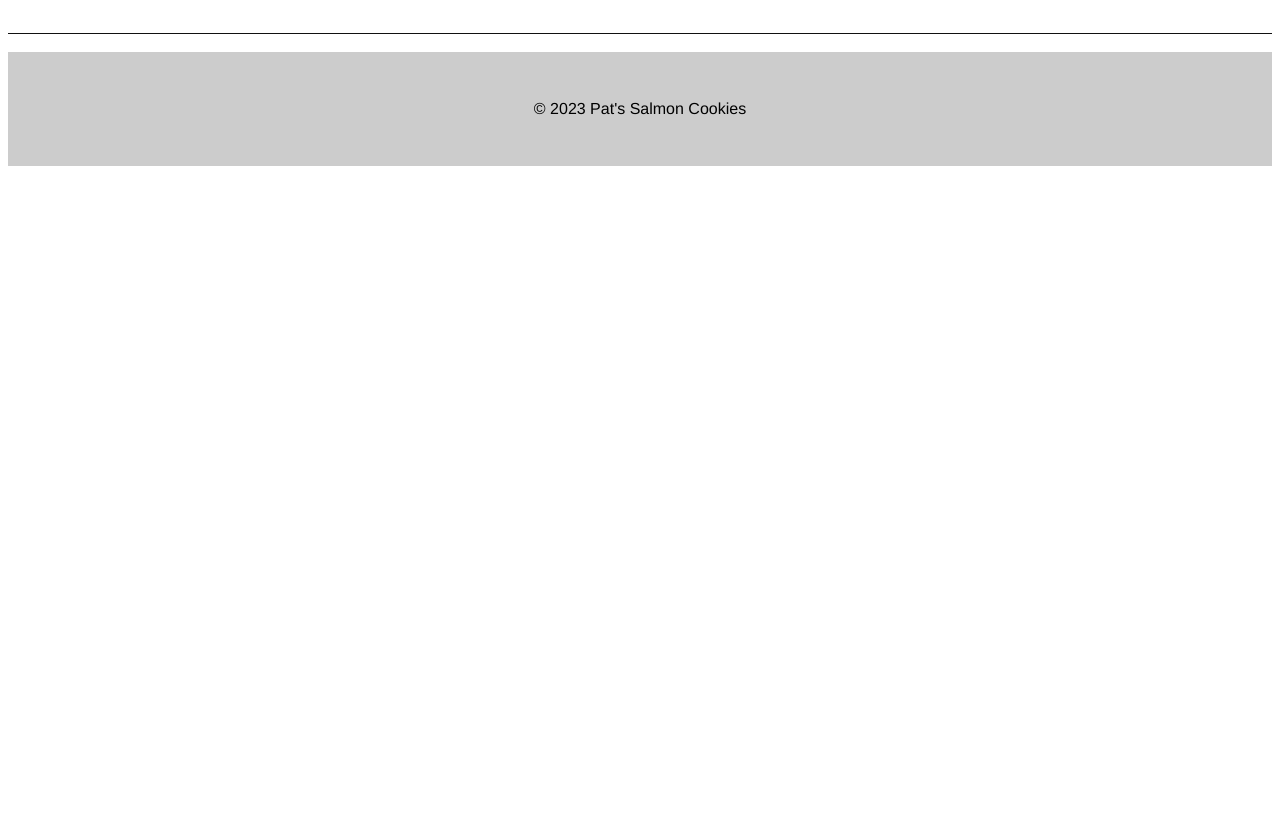
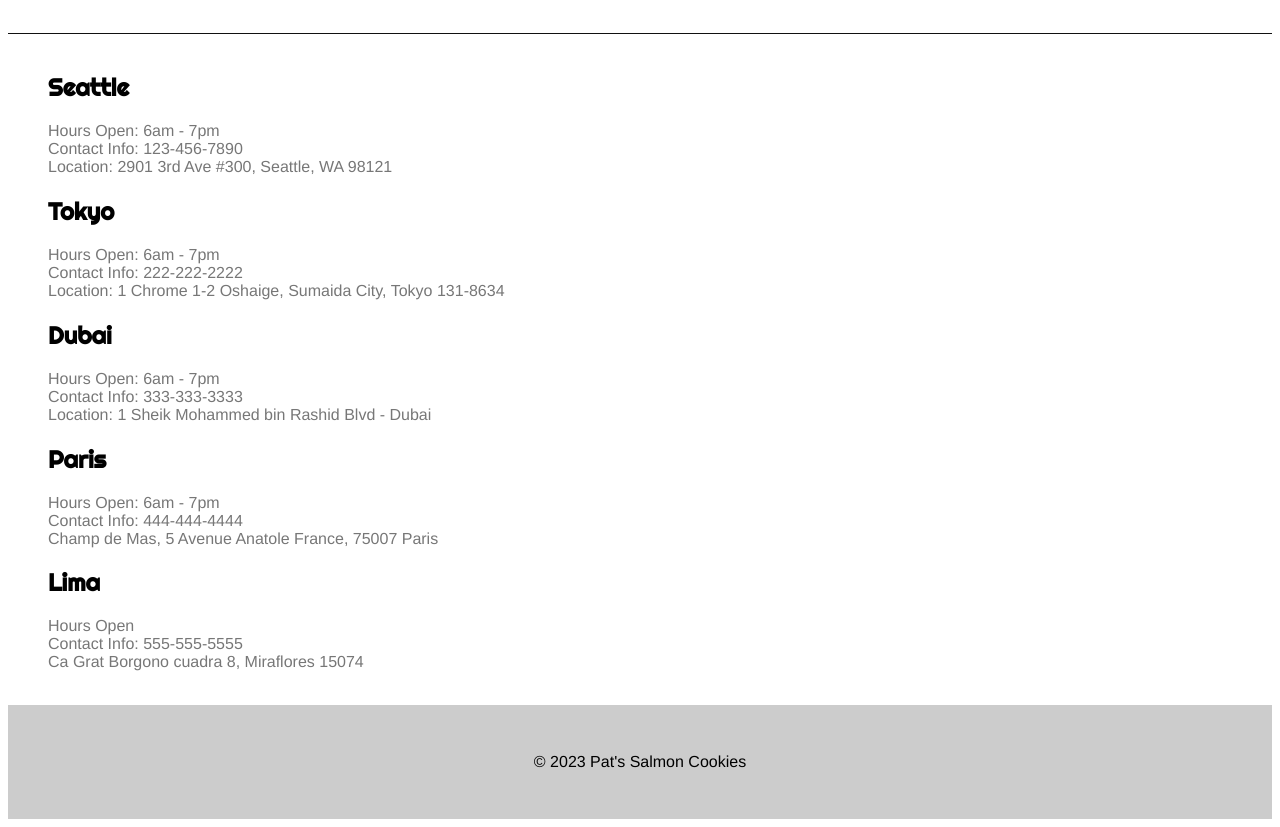
Before and after one commit to Ugo-Obiako/code-201-lab7-repo, a plain HTML site: page index.html in a window 1280 px wide. Shown: the part 550-1377 px from the top of the page. Before the commit the page ends 800 px from the top, so only its background shows below. Drawn offline with Linux system fonts and the light colour scheme.

Commit message:
Update file

```diff
--- a/css/styles.css
+++ b/css/styles.css
@@ -69,3 +69,7 @@
     padding: 3em;
     text-align: center;
   }
+
+  .storeInfo{
+    list-style-type: none;
+  }
--- a/index.html
+++ b/index.html
@@ -22,6 +22,40 @@
   </section>
 
   <secction class="content">
+    <ul class="storeInfo">
+      <h2>Seattle</h2>
+        <li>Hours Open: 6am - 7pm</li>
+        <li>Contact Info: 123-456-7890</li>
+        <li>Location: 2901 3rd Ave #300, Seattle, WA 98121</li>
+   </ul>
+
+   <ul class="storeInfo">
+    <h2>Tokyo</h2>
+      <li>Hours Open: 6am - 7pm</li>
+      <li>Contact Info: 222-222-2222</li>
+      <li>Location: 1 Chrome 1-2 Oshaige, Sumaida City, Tokyo 131-8634</li>
+ </ul>
+
+ <ul class="storeInfo">
+  <h2>Dubai</h2>
+    <li>Hours Open: 6am - 7pm</li>
+    <li>Contact Info: 333-333-3333</li>
+    <li>Location: 1 Sheik Mohammed bin Rashid Blvd - Dubai</li>
+</ul>
+
+<ul class="storeInfo">
+  <h2>Paris</h2>
+    <li>Hours Open: 6am - 7pm</li>
+    <li>Contact Info: 444-444-4444</li>
+    <li>Champ de Mas, 5 Avenue Anatole France, 75007 Paris</li>
+</ul>
+
+<ul class="storeInfo">
+  <h2>Lima</h2>
+    <li>Hours Open</li>
+    <li>Contact Info: 555-555-5555</li>
+    <li>Ca Grat Borgono cuadra 8, Miraflores 15074</li>
+</ul>
 
   </secction>
 
--- a/js/app.js
+++ b/js/app.js
@@ -119,3 +119,4 @@ function render(seattle) {
 }
 
 render(seattle);
+render(tokyo);
```
